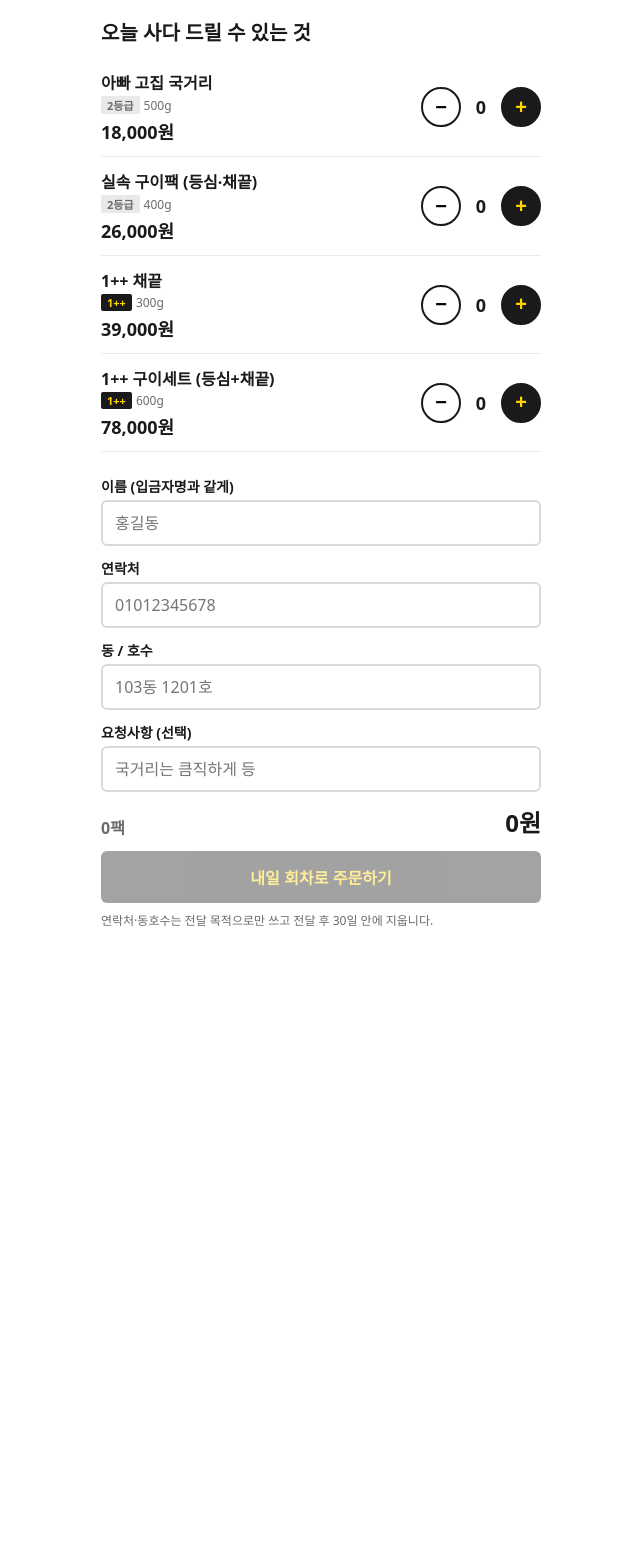
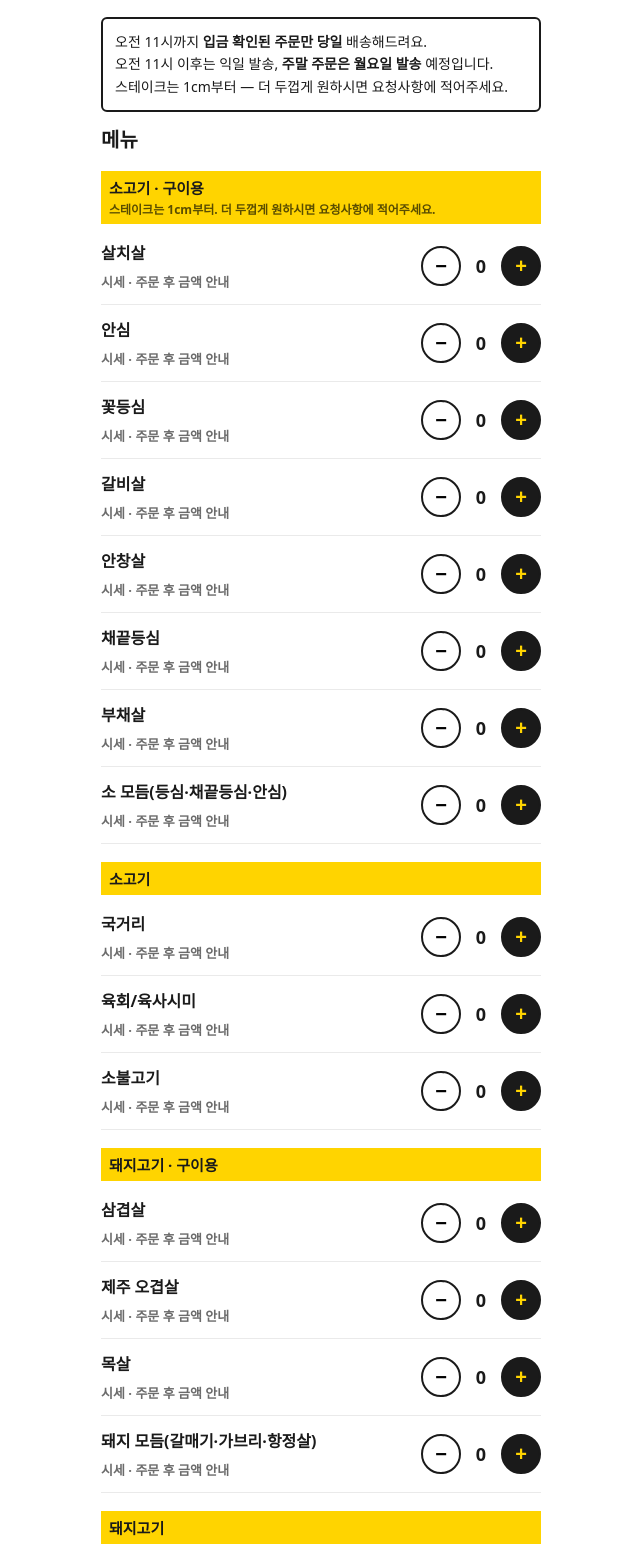
Before and after one commit to MomlogLAB/chjeongclean-order, a plain HTML site: page index.html in a window 1280 px wide. Shown: the part 303-1854 px from the top of the page, without its empty margins (319-959 px from the left). Before the commit the page ends 1264 px from the top, so only its background shows below. Drawn offline with Linux system fonts and the light colour scheme.

Commit message:
Add files via upload

```diff
--- a/index.html
+++ b/index.html
@@ -30,6 +30,12 @@
   .tag.pp { background:var(--ink); color:var(--y); }
   .item .meta { font-size:12px; color:var(--grey); margin-top:2px; }
   .item .price { font-weight:900; font-size:18px; margin-top:4px; }
+  .sise { font-size:13px; font-weight:700; color:var(--grey); }
+  .ghead { font-weight:900; font-size:15px; margin:18px 0 4px; padding:6px 8px; background:var(--y); }
+  .ghead small { display:block; font-weight:700; font-size:12px; color:#5a4d00; margin-top:2px; }
+  .acct { display:flex; align-items:center; gap:8px; }
+  .acct b { font-size:18px; letter-spacing:.5px; }
+  .acct button { border:2px solid var(--ink); background:var(--y); border-radius:6px; padding:6px 10px; font-weight:900; font-size:13px; }
   .step { display:flex; align-items:center; gap:8px; }
   .step button { width:40px; height:40px; border-radius:50%; font-weight:900; font-size:20px; border:2px solid var(--ink); background:#fff; }
   .step button.plus { background:var(--ink); color:var(--y); }
@@ -75,7 +81,7 @@
   <header>
     <div class="brand">청정한우</div>
     <h1>사다드림</h1>
-    <p>부천 상동시장 30년 · 매일 11시 마감</p>
+    <p>부천 상동시장 30년 · 매일 오전 11시 마감</p>
   </header>
   <nav>
     <button class="on" data-v="order">주문</button>
@@ -86,7 +92,8 @@
     <!-- 주문 -->
     <section id="v-order">
       <div class="banner" id="banner"><small id="b-label"></small><b id="b-count"></b><small id="b-left"></small></div>
-      <h2>오늘 사다 드릴 수 있는 것</h2>
+      <div class="box" style="font-size:14px;line-height:1.6">오전 11시까지 <b>입금 확인된 주문만 당일</b> 배송해드려요.<br>오전 11시 이후는 익일 발송, <b>주말 주문은 월요일 발송</b> 예정입니다.<br>스테이크는 1cm부터 — 더 두껍게 원하시면 요청사항에 적어주세요.</div>
+      <h2>메뉴</h2>
       <div id="items"></div>
       <div style="margin-top:24px">
         <label><span>이름 (입금자명과 같게)</span><input id="f-name" placeholder="홍길동"></label>
@@ -104,7 +111,14 @@
     <section id="v-done" class="hidden">
       <div class="card"><small>주문번호</small><div class="no" id="d-no"></div><div style="font-weight:700;margin-top:6px" id="d-sum"></div></div>
       <h2>입금하시면 접수가 확정돼요</h2>
-      <div class="box"><div style="font-weight:900" id="d-bank"></div><div class="note">입금자명은 <b id="d-name"></b>으로 부탁드려요. 11시까지 입금 확인된 주문만 당일 사 옵니다.</div></div>
+      <div class="box">
+        <div style="font-weight:700;font-size:14px" id="d-bankname"></div>
+        <div class="acct"><b id="d-acct"></b><button id="d-copy">계좌 복사</button></div>
+        <div style="font-size:14px" id="d-holder"></div>
+        <div class="note">입금자명은 <b id="d-name"></b>으로 부탁드려요. 오전 11시까지 입금 확인된 주문만 당일 배송돼요. 시세 품목은 금액을 따로 안내드립니다.</div>
+      </div>
+      <button class="btn" id="d-paid">입금했어요 (사장님에게 알림)</button>
+      <p class="note hidden" id="d-paid-ok" style="font-weight:700;color:var(--ink)">알림 보냈어요. 확인되면 상태가 '입금 확인'으로 바뀝니다.</p>
       <p class="note" id="d-pickup"></p>
       <button class="btn ghost" id="again">처음으로</button>
     </section>
@@ -151,23 +165,43 @@
 /* ============ 설정 (여기만 수정) ============ */
 const CONFIG = {
   cap: 15,                                   // 회차당 최대 팩 수
-  bank: "OO은행 000-000-000000 (예금주 윤O희)", // 아빠 계좌
+  bankName: "신한은행", bankAccount: "110014500821", bankHolder: "윤장희(청정한우)",
   hook: {
     order:  "https://hook.us2.make.com/fp92uiwugijwq8tsqbwvzya8hgylmxyv",
     review: "https://hook.us2.make.com/a7wpkf8ourmie2y29fkl61yk3biazu1r",
     lookup: "https://hook.us2.make.com/72ouc86g1eus5v2yim6tas8ncqip2cib",
     adminList: "https://hook.us2.make.com/1vqiu1h0djvu4x23fa3kgospq7h9cjwj",
     setStatus: "https://hook.us2.make.com/55ely21ikewr6nkdyttu4h5xxgty532v",
+    paid: "https://hook.us2.make.com/q5lk7cfuhbp6qoymaki498bi54iflplp",
   },
   // 관리자 비밀번호 — Make 시나리오 5·6의 필터 값과 같아야 함 (기본 2580)
 };
-// 품목 — 시트 Products 탭과 같게 유지 (품목명은 반드시 동일해야 집계됨)
+// 품목 — 시트 Products 탭과 이름이 글자 하나까지 같아야 집계됨
+// price 0 = "시세" (주문 후 금액 안내). 가격 확정되면 숫자 넣기.
 const PRODUCTS = [
-  { id:"p1", name:"아빠 고집 국거리",          grade:"2등급", weight:"500g", price:18000 },
-  { id:"p2", name:"실속 구이팩 (등심·채끝)",   grade:"2등급", weight:"400g", price:26000 },
-  { id:"p3", name:"1++ 채끝",                  grade:"1++",   weight:"300g", price:39000 },
-  { id:"p4", name:"1++ 구이세트 (등심+채끝)",  grade:"1++",   weight:"600g", price:78000 },
+  { id:"b01", group:"소고기 · 구이용", name:"살치살", price:0 },
+  { id:"b02", group:"소고기 · 구이용", name:"안심", price:0 },
+  { id:"b03", group:"소고기 · 구이용", name:"꽃등심", price:0 },
+  { id:"b04", group:"소고기 · 구이용", name:"갈비살", price:0 },
+  { id:"b05", group:"소고기 · 구이용", name:"안창살", price:0 },
+  { id:"b06", group:"소고기 · 구이용", name:"채끝등심", price:0 },
+  { id:"b07", group:"소고기 · 구이용", name:"부채살", price:0 },
+  { id:"b08", group:"소고기 · 구이용", name:"소 모듬(등심·채끝등심·안심)", price:0 },
+  { id:"b09", group:"소고기", name:"국거리", price:0 },
+  { id:"b10", group:"소고기", name:"육회/육사시미", price:0 },
+  { id:"b11", group:"소고기", name:"소불고기", price:0 },
+  { id:"p01", group:"돼지고기 · 구이용", name:"삼겹살", price:0 },
+  { id:"p02", group:"돼지고기 · 구이용", name:"제주 오겹살", price:0 },
+  { id:"p03", group:"돼지고기 · 구이용", name:"목살", price:0 },
+  { id:"p04", group:"돼지고기 · 구이용", name:"돼지 모듬(갈매기·가브리·항정살)", price:0 },
+  { id:"p05", group:"돼지고기", name:"앞다리살", price:0 },
+  { id:"p06", group:"돼지고기", name:"제육볶음", price:0 },
+  { id:"p07", group:"돼지고기 · 수육용", name:"수육용 앞다리", price:0 },
+  { id:"p08", group:"돼지고기 · 수육용", name:"수육용 목살", price:0 },
+  { id:"p09", group:"돼지고기 · 수육용", name:"수육용 삼겹살", price:0 },
+  { id:"p10", group:"돼지고기 · 수육용", name:"수육용 오겹살", price:0 },
 ];
+const GROUP_NOTE = { "소고기 · 구이용": "스테이크는 1cm부터. 더 두껍게 원하시면 요청사항에 적어주세요." };
 /* ============================================ */
 
 const $ = (s) => document.querySelector(s);
@@ -191,7 +225,7 @@ function batch() {
 function countdown(c) { const ms = c - kst(); if (ms <= 0) return "마감"; const h = Math.floor(ms/3600000), m = Math.floor(ms%3600000/60000); return h > 0 ? `${h}시간 ${m}분` : `${m}분`; }
 
 /* 상태 */
-let qty = {}; let sending = false;
+let qty = {}; let sending = false; let LAST = null;
 const B = batch();
 // 수량 상한은 서버(시트)와 동기화되지 않는 로컬 표시용. 실제 통제는 사장님이 시트 보고 판단.
 const left = () => Math.max(0, CONFIG.cap - Object.values(qty).reduce((a,b)=>a+b,0));
@@ -201,12 +235,12 @@ function render() {
   $("#b-count").textContent = countdown(B.cutoff);
   const totalQty = Object.values(qty).reduce((a,b)=>a+b,0);
   $("#b-left").textContent = `이번 주문 ${totalQty}팩 / 회차 최대 ${CONFIG.cap}팩`;
-  $("#items").innerHTML = PRODUCTS.map(p => `
+  let lastG = "";
+  $("#items").innerHTML = PRODUCTS.map(p => (p.group !== lastG ? (lastG = p.group, `<div class="ghead">${p.group}${GROUP_NOTE[p.group] ? `<small>${GROUP_NOTE[p.group]}</small>` : ""}</div>`) : "") + `
     <div class="item">
       <div class="info">
         <div class="name">${p.name}</div>
-        <div class="meta"><span class="tag ${p.grade==="1++"?"pp":""}">${p.grade}</span>${p.weight}</div>
-        <div class="price">${won(p.price)}</div>
+        <div class="price">${p.price ? won(p.price) : '<span class="sise">시세 · 주문 후 금액 안내</span>'}</div>
       </div>
       <div class="step">
         <button data-id="${p.id}" data-d="-1">−</button>
@@ -216,7 +250,8 @@ function render() {
     </div>`).join("");
   const items = PRODUCTS.filter(p => (qty[p.id]||0) > 0);
   const total = items.reduce((s,p) => s + p.price*qty[p.id], 0);
-  $("#t-qty").textContent = `${totalQty}팩`; $("#t-won").textContent = won(total);
+  const hasSise = items.some(p => !p.price);
+  $("#t-qty").textContent = `${totalQty}팩`; $("#t-won").textContent = hasSise ? (total ? won(total) + " + 시세분" : "시세 · 주문 후 안내") : won(total);
   const name = $("#f-name").value.trim(), phone = $("#f-phone").value.replace(/-/g,""), unit = $("#f-unit").value.trim();
   const valid = items.length && name && /^01\d{8,9}$/.test(phone) && unit && !sending;
   $("#submit").disabled = !valid;
@@ -242,11 +277,21 @@ $("#submit").addEventListener("click", async () => {
   try {
     await post(CONFIG.hook.order, o);
     $("#d-no").textContent = o.no; $("#d-sum").textContent = `${o.batch} 회차 · ${won(o.total)}`;
-    $("#d-bank").textContent = CONFIG.bank; $("#d-name").textContent = o.name; $("#d-pickup").textContent = "주문번호와 전화번호 뒷 4자리로 '내 주문 확인'에서 상태를 볼 수 있어요.";
+    $("#d-bankname").textContent = CONFIG.bankName; $("#d-acct").textContent = CONFIG.bankAccount; $("#d-holder").textContent = "예금주 " + CONFIG.bankHolder; $("#d-name").textContent = o.name;
+    LAST = o; $("#d-paid").disabled = false; $("#d-paid-ok").classList.add("hidden"); $("#d-pickup").textContent = "주문번호와 전화번호 뒷 4자리로 '내 주문 확인'에서 상태를 볼 수 있어요.";
     $("#v-order").classList.add("hidden"); $("#v-done").classList.remove("hidden");
   } catch (e) {
     $("#err").textContent = "주문 전송이 안 됐어요. 잠시 후 다시 눌러주세요."; $("#err").classList.remove("hidden");
   } finally { sending = false; render(); }
+});
+$("#d-copy").addEventListener("click", async () => {
+  try { await navigator.clipboard.writeText(CONFIG.bankAccount); $("#d-copy").textContent = "복사됨"; setTimeout(() => $("#d-copy").textContent = "계좌 복사", 1500); }
+  catch { prompt("계좌번호를 복사하세요", CONFIG.bankAccount); }
+});
+$("#d-paid").addEventListener("click", async () => {
+  if (!LAST) return; $("#d-paid").disabled = true;
+  try { await post(CONFIG.hook.paid, { no: LAST.no, name: LAST.name, unit: LAST.unit, total: LAST.total, depositor: LAST.name }); $("#d-paid-ok").classList.remove("hidden"); }
+  catch { alert("알림 전송이 안 됐어요. 다시 눌러주세요."); $("#d-paid").disabled = false; }
 });
 $("#again").addEventListener("click", () => { qty = {}; ["#f-name","#f-phone","#f-unit","#f-memo"].forEach(s => $(s).value = ""); $("#v-done").classList.add("hidden"); $("#v-order").classList.remove("hidden"); render(); });
 
@@ -359,4 +404,3 @@ render();
 </script>
 </body>
 </html>
-</html>
```
